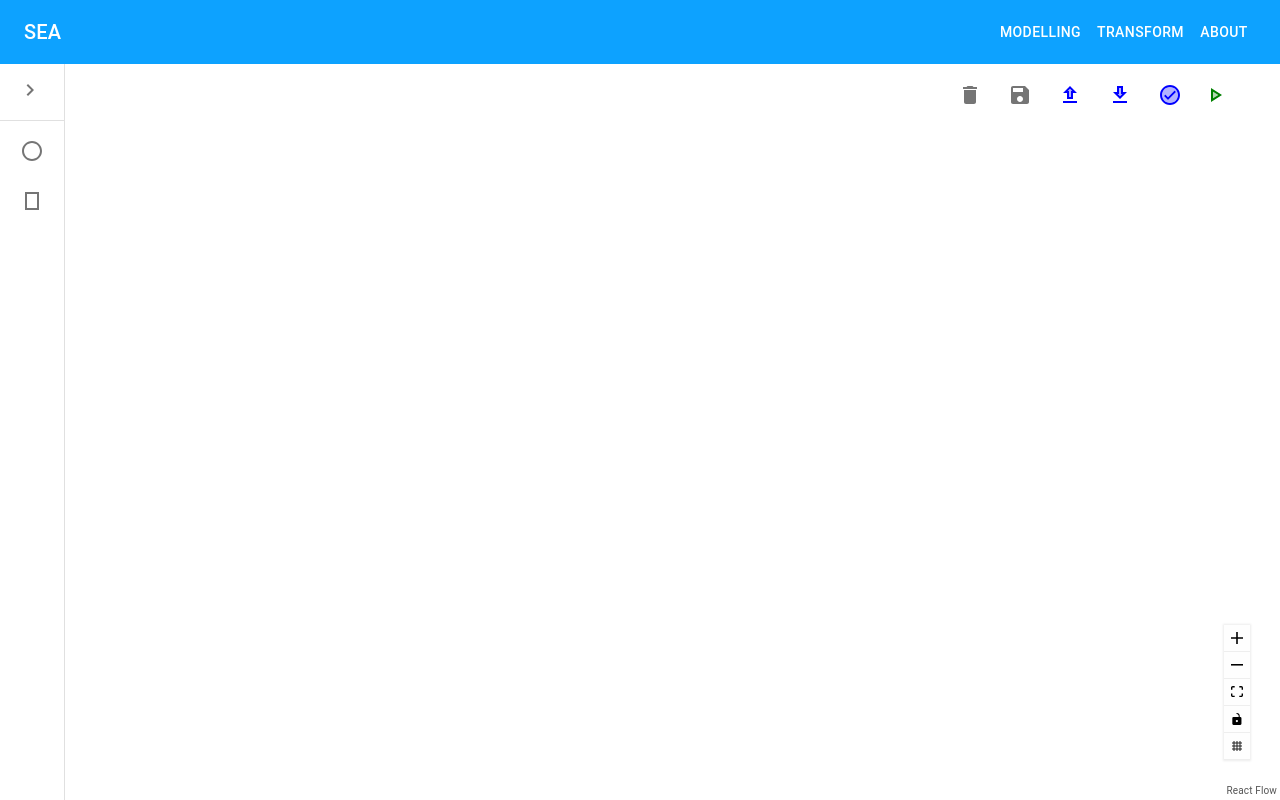
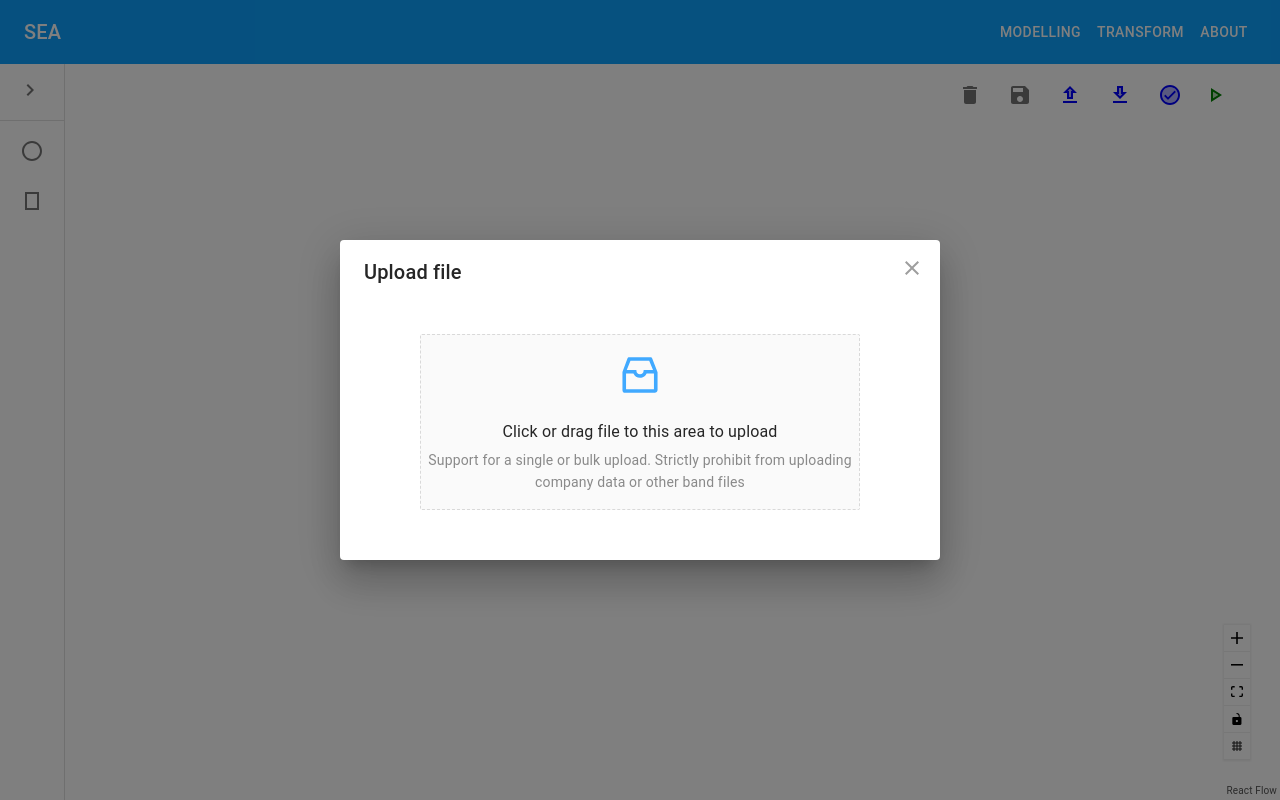
Before and after one commit to SEA-2022-PETRI-NET/SEA-Frontend, a React (Create React App) app: page / in a window 1280 px wide. Both pictures are taken after a click on the button 1070 px from the left and 95 px from the top of the page. Built offline with nearby package versions, Linux system fonts and the light colour scheme; no server answers.

Commit message:
add upload modal

```diff
--- a/src/components/petri-net-modelling/ActionButtons.tsx
+++ b/src/components/petri-net-modelling/ActionButtons.tsx
@@ -1,8 +1,10 @@
+import { useState } from 'react'
 import IconButton from '@mui/material/IconButton'
-import { Tooltip } from '@mui/material'
+import { Dialog, DialogTitle, List, ListItem, ListItemAvatar, Avatar, Tooltip } from '@mui/material'
 import PlayArrowTwoToneIcon from '@mui/icons-material/PlayArrowTwoTone'
 import DeleteIcon from '@mui/icons-material/Delete'
 import SaveIcon from '@mui/icons-material/Save'
+import CloseIcon from '@mui/icons-material/Close'
 import CheckCircleTwoToneIcon from '@mui/icons-material/CheckCircleTwoTone'
 import FileDownloadTwoToneIcon from '@mui/icons-material/FileDownloadTwoTone'
 import UploadTwoToneIcon from '@mui/icons-material/UploadTwoTone'
@@ -10,6 +12,9 @@ import { getPetriNetById, savePetriNet } from '../../api/petri-net-modelling'
 import { toast } from 'react-toastify'
 import { PetriNet, Place, Transition, Arc } from '../../models/PetrinetModels'
 import ReactFlow, { Node, Edge } from 'react-flow-renderer'
+import { InboxOutlined } from '@ant-design/icons'
+import type { UploadProps } from 'antd'
+import { message, Upload } from 'antd'
 
 interface ActionButtons {
     style?: React.CSSProperties | undefined
@@ -20,6 +25,75 @@ interface ActionButtons {
     setSelectedNode: any
 }
 
+const { Dragger } = Upload
+
+const props: UploadProps = {
+    name: 'file',
+    multiple: true,
+    action: 'https://www.mocky.io/v2/5cc8019d300000980a055e76',
+    onChange(info) {
+        const { status } = info.file
+        if (status !== 'uploading') {
+            console.log(info.file, info.fileList)
+        }
+        if (status === 'done') {
+            message.success(`${info.file.name} file uploaded successfully.`)
+        } else if (status === 'error') {
+            message.error(`${info.file.name} file upload failed.`)
+        }
+    },
+    onDrop(e) {
+        console.log('Dropped files', e.dataTransfer.files)
+    },
+}
+
+export interface UploadDialogProps {
+    open: boolean
+    onClose: () => void
+}
+
+function UploadDialog(props: UploadDialogProps) {
+    const { onClose, open } = props
+
+    const handleClose = () => {
+        console.log('closing upload modal')
+    }
+
+    return (
+        <Dialog PaperProps={{ sx: { width: '50%' } }} onClose={handleClose} open={open}>
+            <DialogTitle>
+                Upload file
+                {onClose ? (
+                    <IconButton
+                        aria-label="close"
+                        onClick={onClose}
+                        sx={{
+                            position: 'absolute',
+                            right: 8,
+                            top: 8,
+                            color: (theme) => theme.palette.grey[500],
+                        }}
+                    >
+                        <CloseIcon />
+                    </IconButton>
+                ) : null}
+            </DialogTitle>
+            <div style={{ margin: '30px 80px 50px 80px' }}>
+                <Dragger {...props}>
+                    <p className="ant-upload-drag-icon">
+                        <InboxOutlined />
+                    </p>
+                    <p className="ant-upload-text">Click or drag file to this area to upload</p>
+                    <p className="ant-upload-hint">
+                        Support for a single or bulk upload. Strictly prohibit from uploading
+                        company data or other band files
+                    </p>
+                </Dragger>
+            </div>
+        </Dialog>
+    )
+}
+
 export default function ActionButtons({
     style,
     nodes,
@@ -28,6 +102,16 @@ export default function ActionButtons({
     setEdges,
     setSelectedNode,
 }: ActionButtons) {
+    const [ulpoadModalOpen, setUploadModalOpen] = useState(false)
+
+    const handleClickUpload = () => {
+        setUploadModalOpen(true)
+    }
+
+    const handleCloseUploadModal = () => {
+        setUploadModalOpen(false)
+    }
+
     const getCurrentPetriNet = () => {
         const petriNet = {} as PetriNet
         petriNet.id = 0
@@ -128,10 +212,11 @@ export default function ActionButtons({
                 </IconButton>
             </Tooltip>
             <Tooltip title="Upload">
-                <IconButton sx={{ margin: '0px 5px 0px 5px' }}>
+                <IconButton sx={{ margin: '0px 5px 0px 5px' }} onClick={handleClickUpload}>
                     <UploadTwoToneIcon sx={{ color: 'blue' }} />
                 </IconButton>
             </Tooltip>
+            <UploadDialog open={ulpoadModalOpen} onClose={handleCloseUploadModal} />
             <Tooltip title="Download">
                 <IconButton sx={{ margin: '0px 5px 0px 5px' }}>
                     <FileDownloadTwoToneIcon sx={{ color: 'blue' }} />
```
